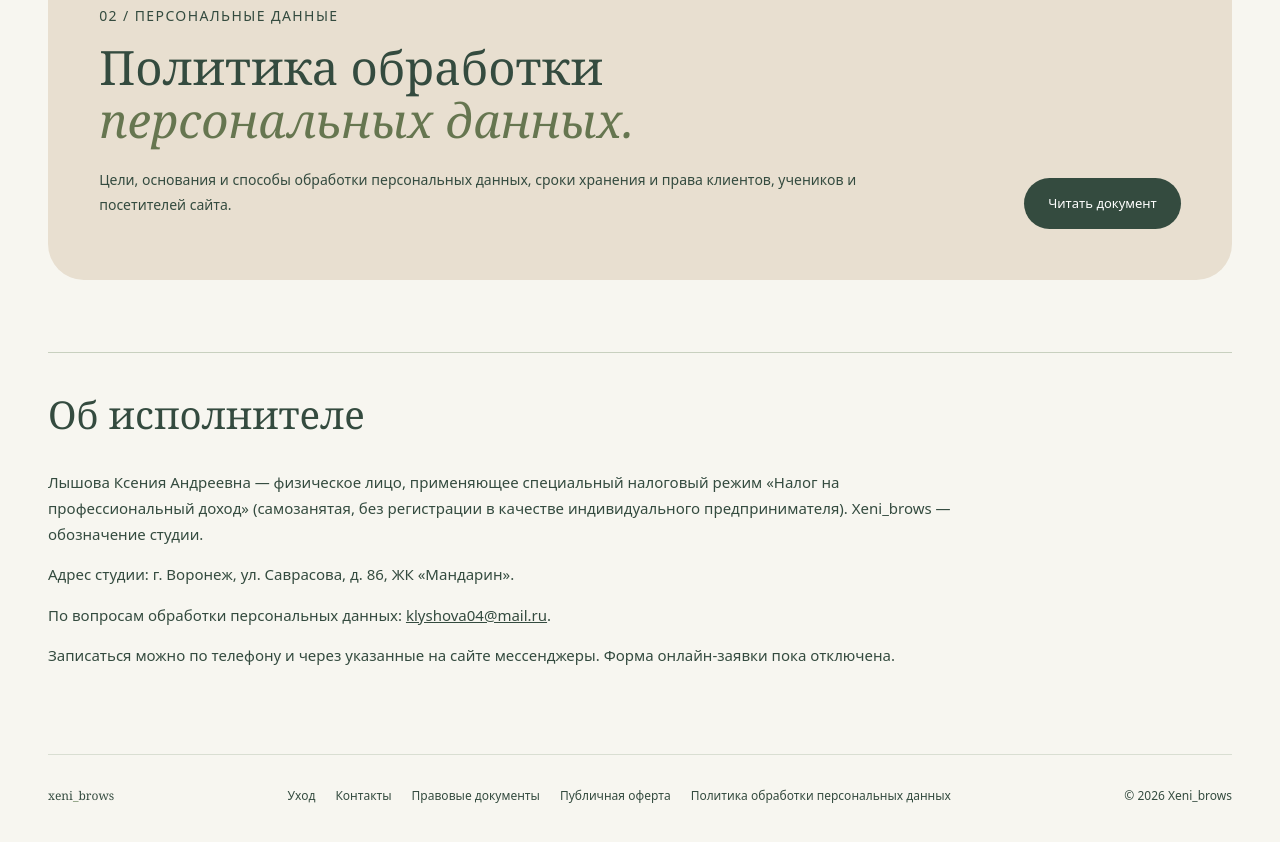
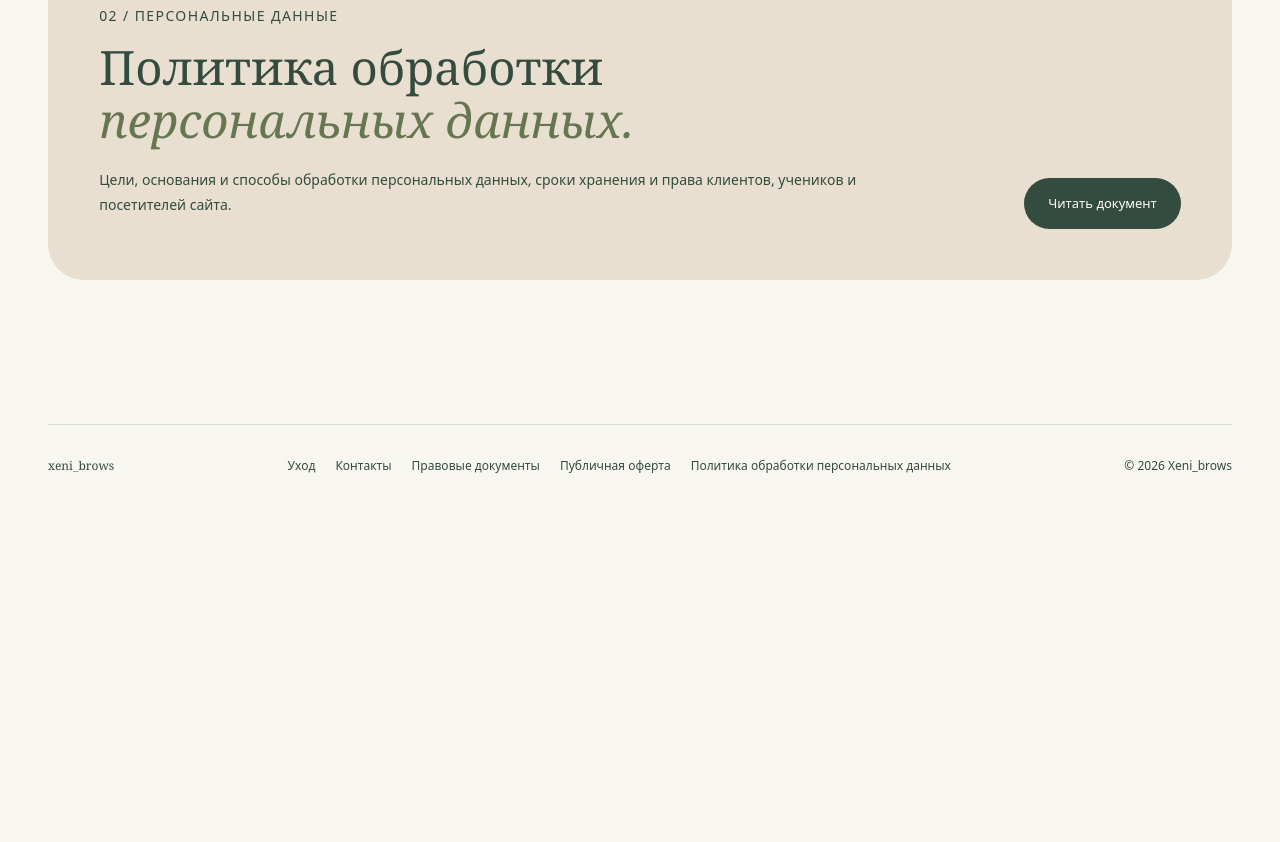
Before and after one commit to imxeenia/imxeenia.github.io, a plain HTML site: page legal-pages/information/index.html in a window 1280 px wide. Shown: the part 863-1705 px from the top of the page. After the commit the page ends 1383 px from the top, so only its background shows below. Drawn offline with Linux system fonts and the light colour scheme.

Commit message:
ui: remove performer information section from legal documents landing

```diff
--- a/legal-pages/information/index.html
+++ b/legal-pages/information/index.html
@@ -63,11 +63,5 @@ h1,h2,h3{font-family:Georgia,serif;font-weight:400}em{color:#667650}
       </article>
     </div>
 
-    <div class="legal-documents-info">
-      <h2>Об исполнителе</h2>
-      <p>Лышова Ксения Андреевна — физическое лицо, применяющее специальный налоговый режим «Налог на профессиональный доход» (самозанятая, без регистрации в качестве индивидуального предпринимателя). Xeni_brows — обозначение студии.</p>
-      <p>Адрес студии: г. Воронеж, ул. Саврасова, д. 86, ЖК «Мандарин».</p>
-      <p>По вопросам обработки персональных данных: <a href="mailto:klyshova04@mail.ru">klyshova04@mail.ru</a>.</p>
-      <p>Записаться можно по телефону и через указанные на сайте мессенджеры. Форма онлайн-заявки пока отключена.</p>
-    </div>
+
   </section></main><footer class="site-footer wrap"><a class="wordmark" href="/">xeni<span>_</span>brows</a><nav aria-label="Дополнительная навигация"><a href="/care/">Уход</a><a href="/contacts/">Контакты</a><a href="/information/">Правовые документы</a><a href="/offer/">Публичная оферта</a><a href="/privacy/">Политика обработки персональных данных</a></nav><span>© 2026 Xeni_brows</span></footer></body></html>
```
